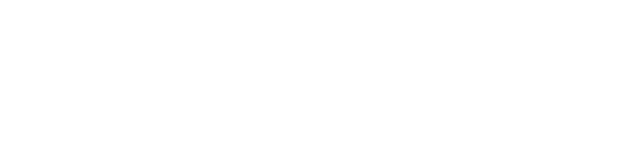
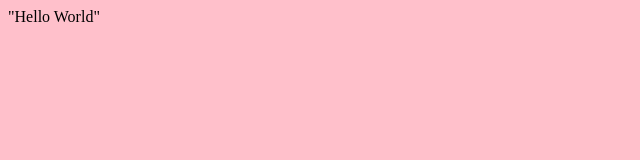
Before and after one commit to ambregljs/projetephemere, a plain HTML site: page index.html in a window 1280 px wide. Shown: the whole page, without its empty margins (0-640 px from the left). Drawn offline with Linux system fonts and the light colour scheme.

Commit message:
good shit
yup

```diff
--- /dev/null
+++ b/css/master.css
@@ -0,0 +1,3 @@
+body {
+  background: pink;
+}
--- a/index.html
+++ b/index.html
@@ -3,8 +3,9 @@
   <head>
     <meta charset="utf-8">
     <title>Hello World !</title>
+    <link rel="stylesheet" href="css/master.css">
   </head>
   <body>
-
+"Hello World"
   </body>
 </html>
```
Also changed, not shown: 1 other file.
